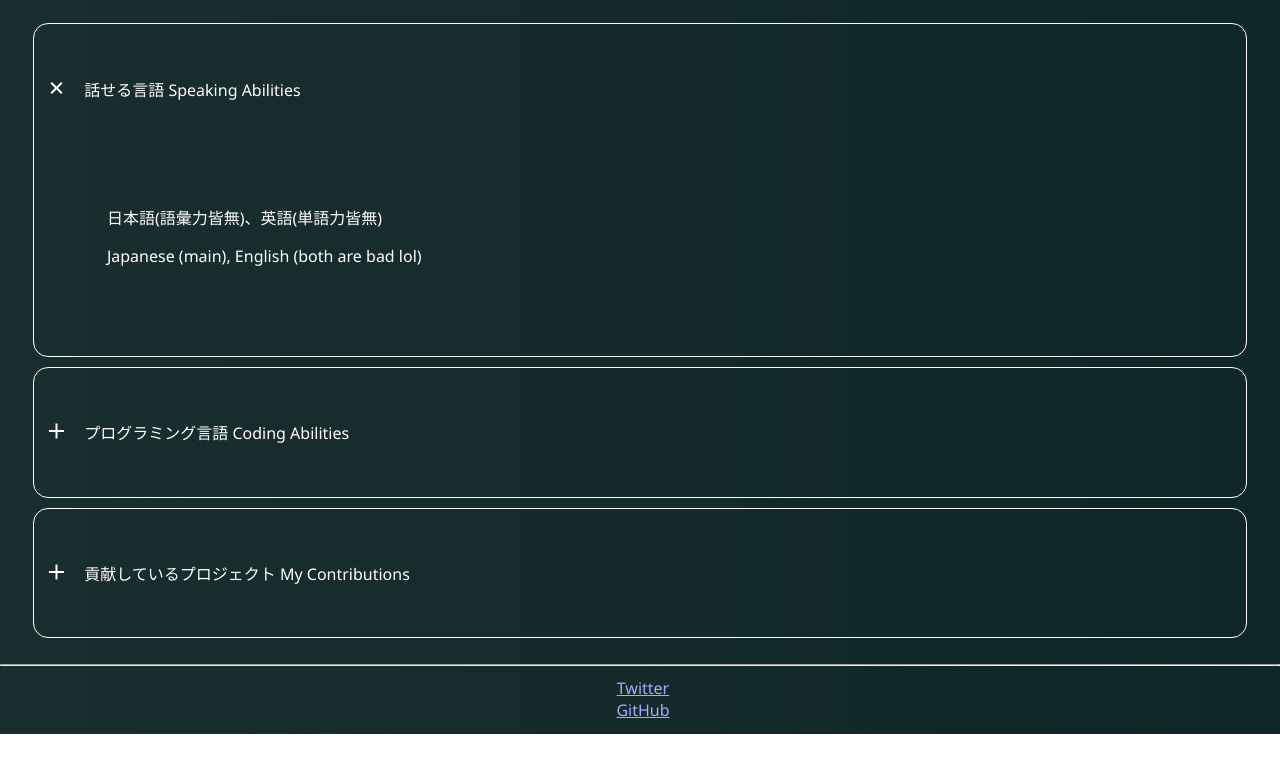
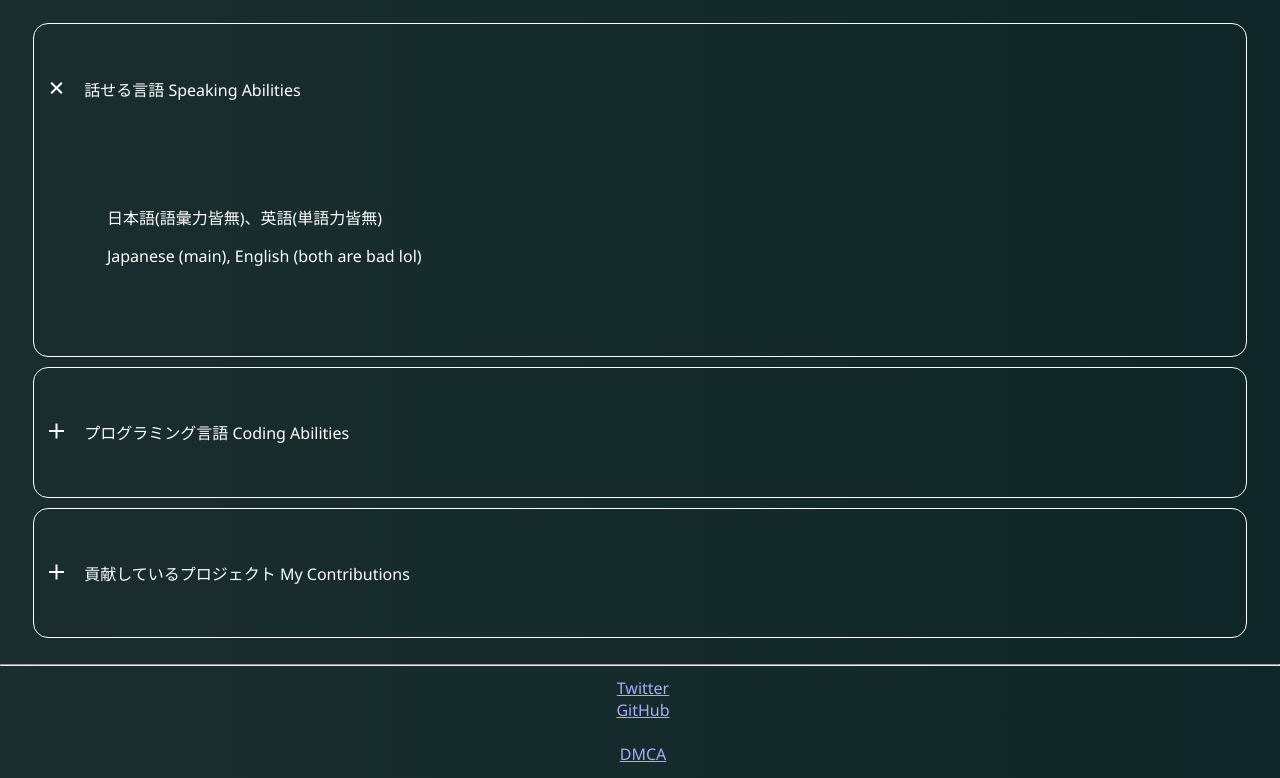
Before and after one commit to kosuke14/kosuke14.github.io, a plain HTML site: page index.html in a window 1280 px wide. Shown: the part 553-1331 px from the top of the page. Before the commit the page ends 1287 px from the top, so only its background shows below. Drawn offline with nearby package versions, Linux system fonts and the light colour scheme; a web font is replaced by a local one.

Commit message:
Update index.html

```diff
--- a/index.html
+++ b/index.html
@@ -54,7 +54,8 @@
     <hr>
     <div class="bottom">
       <a href="https://twitter.com/@kskreboy">Twitter</a><br>
-      <a href="https://github.com/kosuke14">GitHub</a>
+      <a href="https://github.com/kosuke14">GitHub</a><br><br>
+      <a href="/dmca.html">DMCA</a>
     </div>
     <script src="https://code.jquery.com/jquery-3.4.1.min.js" integrity="sha256-CSXorXvZcTkaix6Yvo6HppcZGetbYMGWSFlBw8HfCJo=" crossorigin="anonymous"></script>
     <script src="index.js"></script>
```
